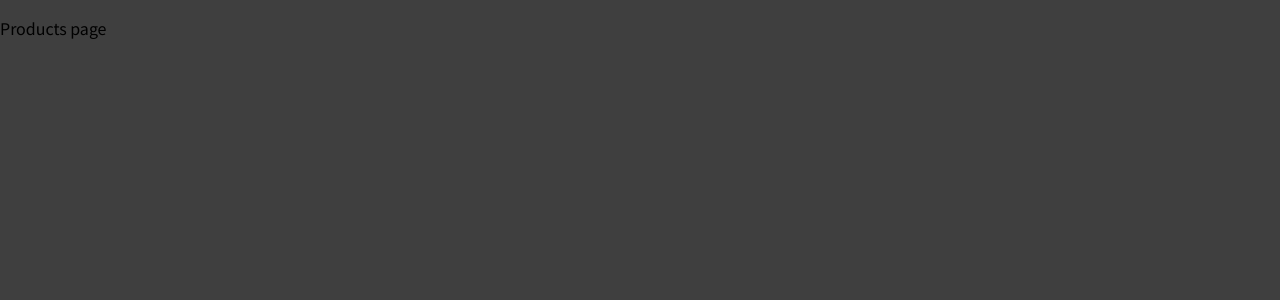
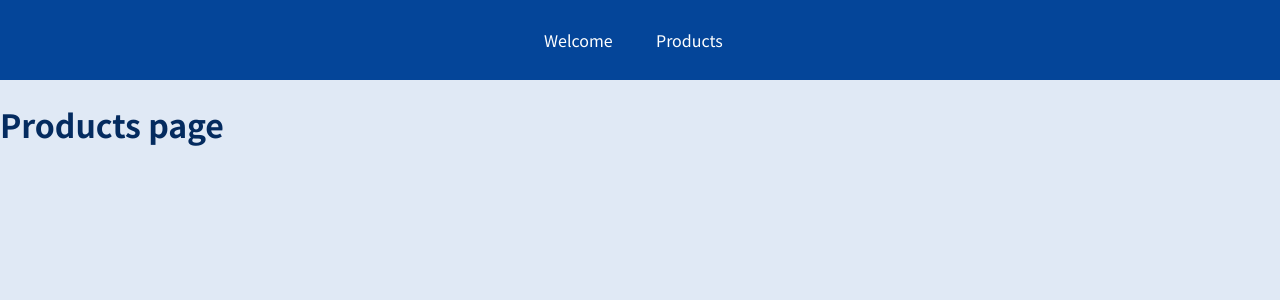
Before and after one commit to AhmadrezaMozaffary/router-react-project, a JavaScript app: page /products in a window 1280 px wide. Shown: the top 300 px of the page. Built offline with nearby package versions, Linux system fonts and the light colour scheme.

Commit message:
Adding basic styling and Link component

```diff
--- a/src/App.js
+++ b/src/App.js
@@ -1,10 +1,12 @@
 import { Route } from "react-router-dom";
+import MainHeader from "./components/MainHeader";
 import Products from "./pages/Products";
 import Welcome from "./pages/Welcome";
 
 function App() {
   return (
     <div>
+      <MainHeader />
       <Route path="/welcome">
         <Welcome />
       </Route>
--- /dev/null
+++ b/src/components/MainHeader.js
@@ -0,0 +1,22 @@
+import { Link } from "react-router-dom";
+
+import classes from "./MainHeader.module.css";
+
+const MainHeader = () => {
+  return (
+    <header className={classes.header}>
+      <nav>
+        <ul>
+          <li>
+            <Link to="/welcome">Welcome</Link>
+          </li>
+          <li>
+            <Link to="/products">Products</Link>
+          </li>
+        </ul>
+      </nav>
+    </header>
+  );
+};
+
+export default MainHeader;
--- /dev/null
+++ b/src/components/MainHeader.module.css
@@ -0,0 +1,38 @@
+.header {
+  width: 100%;
+  height: 5rem;
+  background-color: #044599;
+  padding: 0 10%;
+}
+
+.header nav {
+  height: 100%;
+}
+
+.header ul {
+  height: 100%;
+  list-style: none;
+  display: flex;
+  padding: 0;
+  margin: 0;
+  align-items: center;
+  justify-content: center;
+}
+
+.header li {
+  margin: 0 1rem;
+  width: 5rem;
+}
+
+.header a {
+  color: white;
+  text-decoration: none;
+}
+
+.header a:hover,
+.header a:active,
+.header a.active {
+  color: #95bcf0;
+  padding-bottom: 0.25rem;
+  border-bottom: 4px solid #95bcf0;
+}
--- a/src/index.css
+++ b/src/index.css
@@ -1,14 +1,26 @@
-@import url('https://fonts.googleapis.com/css2?family=Noto+Sans+JP:wght@400;700&display=swap');
+@import url("https://fonts.googleapis.com/css2?family=Noto+Sans+JP:wght@400;700&display=swap");
 
 * {
   box-sizing: border-box;
 }
 
 html {
-  font-family: 'Noto Sans JP', sans-serif;
+  font-family: "Noto Sans JP", sans-serif;
 }
 
 body {
   margin: 0;
-  background-color: #3f3f3f;
+  background-color: #e0e9f5;
 }
+
+main {
+  margin-top: 7rem;
+  text-align: center;
+}
+
+h1,
+h2,
+h3,
+p {
+  color: #042b5f;
+}
--- a/src/pages/Products.js
+++ b/src/pages/Products.js
@@ -1,5 +1,5 @@
 const Products = () => {
-  return <p> Products page</p>;
+  return <h1> Products page</h1>;
 };
 
 export default Products;
--- a/src/pages/Welcome.js
+++ b/src/pages/Welcome.js
@@ -1,5 +1,5 @@
 const Welcome = () => {
-  return <p> Welcome page</p>;
+  return <h1> Welcome page</h1>;
 };
 
 export default Welcome;
```
Also changed, not shown: 1 other file (tests, documents, lock files or other folders).
